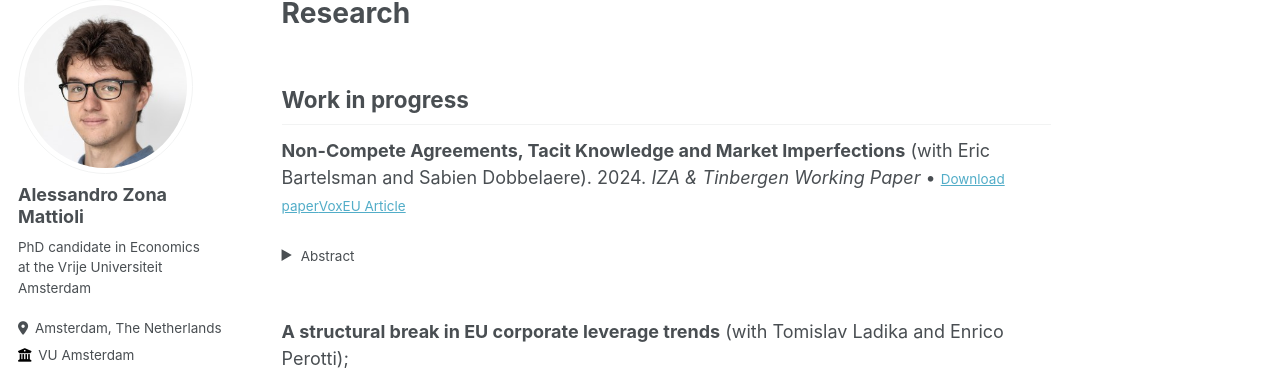
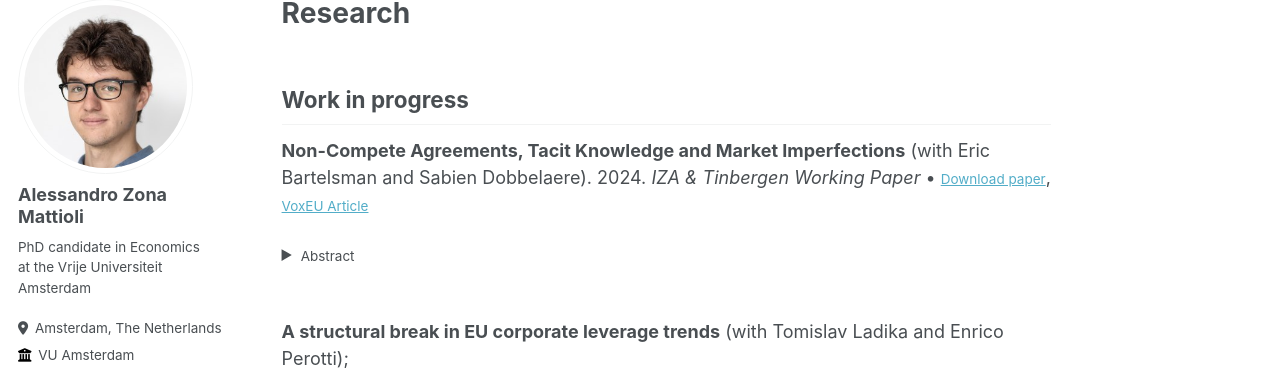
Before and after one commit to zmale/alessandrozonamattioli.github.io, a Jekyll site: the page built from _pages/research.md, in a window 1280 px wide and 1384 px high. Shown: the part 87-457 px from the top of the window. Built offline with Jekyll 4.4.1, drawn with Linux system fonts in a browser that asks for light colours.

```diff
--- a/_pages/research.md
+++ b/_pages/research.md
@@ -6,7 +6,7 @@ title: Research
 
 ## Work in progress
 
-**Non-Compete Agreements, Tacit Knowledge and Market Imperfections** (with Eric Bartelsman and Sabien Dobbelaere). 2024. *IZA & Tinbergen Working Paper* &bull; <small>[Download paper](https://docs.iza.org/dp17260.pdf)</small><small>[VoxEU Article](https://cepr-org.vu-nl.idm.oclc.org/voxeu/columns/non-compete-agreements-tacit-knowledge-and-market-imperfections)</small>
+**Non-Compete Agreements, Tacit Knowledge and Market Imperfections** (with Eric Bartelsman and Sabien Dobbelaere). 2024. *IZA & Tinbergen Working Paper* &bull; <small>[Download paper](https://docs.iza.org/dp17260.pdf)</small>, <small>[VoxEU Article](https://cepr-org.vu-nl.idm.oclc.org/voxeu/columns/non-compete-agreements-tacit-knowledge-and-market-imperfections)</small>
 <details>
   <summary>
     <small>Abstract</small>
```
